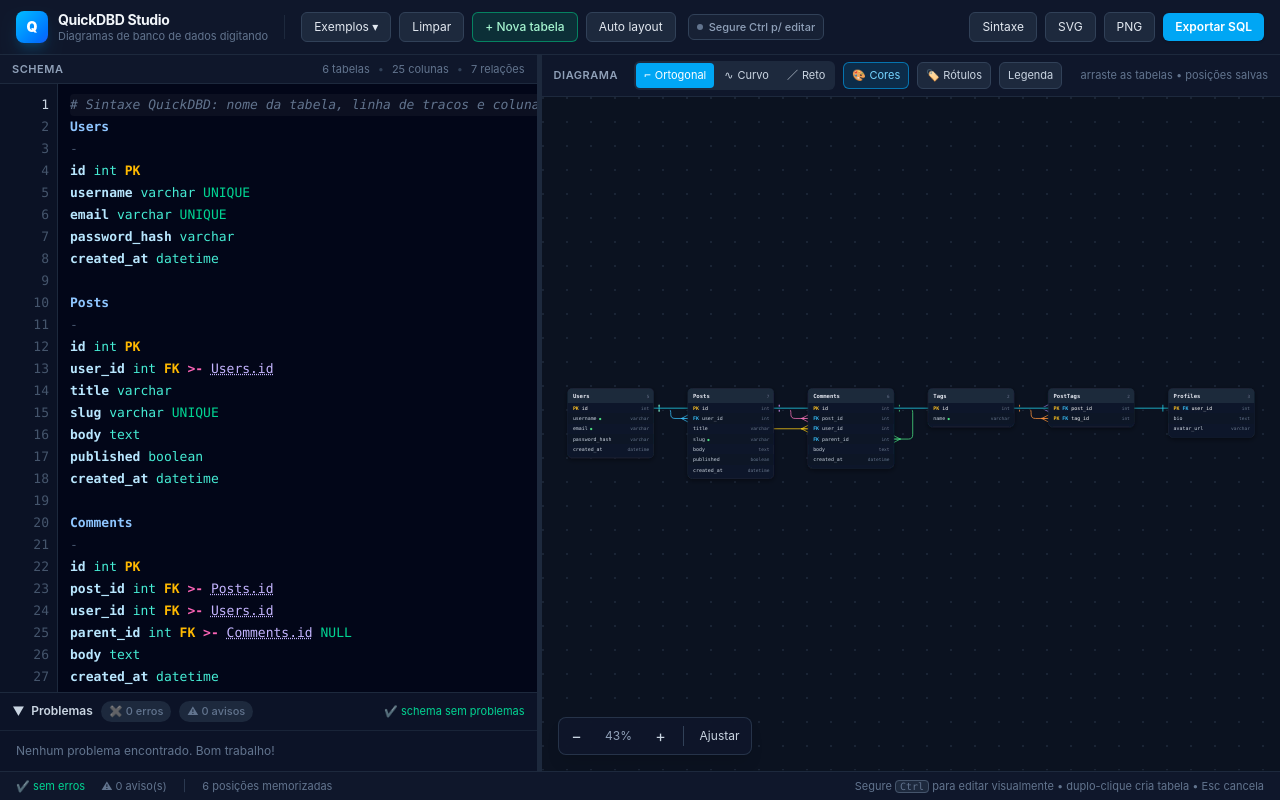
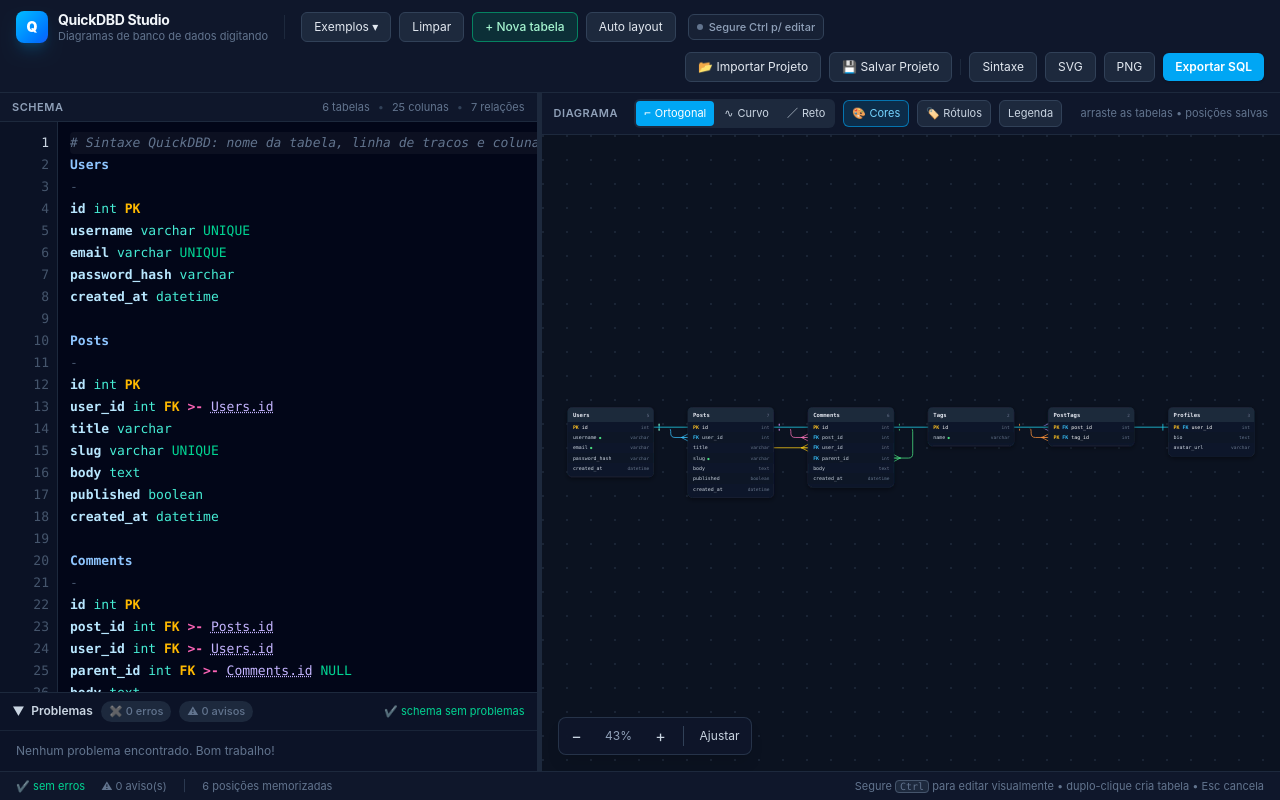
Before and after one commit to jackdaniels456897-alt/DBD, a React (Vite) app: page / in a window 1280 px wide. Built offline with nearby package versions, Linux system fonts and the light colour scheme.

Commit message:
v7 - gemini-3.5-flash

```diff
--- a/src/App.tsx
+++ b/src/App.tsx
@@ -6,7 +6,7 @@ import ExportModal from './components/ExportModal';
 import HelpModal from './components/HelpModal';
 import { parseSchema } from './lib/parser';
 import { autoLayout, contentBounds, placeNewTables, tableRect } from './lib/geometry';
-import { exportPng, exportSvg } from './lib/export';
+import { downloadBlob, exportPng, exportSvg } from './lib/export';
 import {
   createVisualConnection,
   createVisualTable,
@@ -60,6 +60,7 @@ export default function App() {
   const svgRef = useRef<SVGSVGElement | null>(null);
   const splitRef = useRef<HTMLDivElement>(null);
   const diagramRef = useRef<DiagramHandle | null>(null);
+  const fileInputRef = useRef<HTMLInputElement | null>(null);
   const toastTimer = useRef<ReturnType<typeof setTimeout> | null>(null);
   const namePromptInput = useRef<HTMLInputElement | null>(null);
 
@@ -244,6 +245,47 @@ export default function App() {
     flash('SVG exportado');
   };
 
+  const handleExportProject = () => {
+    const project = {
+      version: 1,
+      text,
+      positions,
+      opts,
+    };
+    const blob = new Blob([JSON.stringify(project, null, 2)], { type: 'application/json' });
+    downloadBlob(blob, 'quickdbd-projeto.json');
+    flash('Projeto exportado (layout mantido!)');
+  };
+
+  const handleImportProject = (e: React.ChangeEvent<HTMLInputElement>) => {
+    const file = e.target.files?.[0];
+    if (!file) return;
+    const reader = new FileReader();
+    reader.onload = (evt) => {
+      try {
+        const data = JSON.parse(evt.target?.result as string);
+        if (data && typeof data.text === 'string') {
+          setText(data.text);
+          if (data.positions && typeof data.positions === 'object') {
+            setPositions(data.positions);
+          }
+          if (data.opts && typeof data.opts === 'object') {
+            setOpts((prev) => ({ ...prev, ...data.opts }));
+          }
+          setSelected(null);
+          setTimeout(() => setFitTick((t) => t + 1), 60);
+          flash('Projeto importado (layout restaurado!)');
+        } else {
+          alert('Formato de projeto inválido.');
+        }
+      } catch {
+        alert('Falha ao ler o arquivo JSON do projeto.');
+      }
+    };
+    reader.readAsText(file);
+    e.target.value = ''; // reset
+  };
+
   /* ---------- resizable split ---------- */
   const startSplitDrag = (e: React.PointerEvent) => {
     e.preventDefault();
@@ -348,6 +390,28 @@ export default function App() {
         </span>
 
         <div className="ml-auto flex items-center gap-2">
+          <input
+            type="file"
+            ref={fileInputRef}
+            onChange={handleImportProject}
+            accept=".json"
+            style={{ display: 'none' }}
+          />
+          <button
+            onClick={() => fileInputRef.current?.click()}
+            className="rounded-md border border-slate-700 bg-slate-800 px-3 py-1.5 text-xs text-slate-200 hover:bg-slate-700"
+            title="Importar um arquivo JSON de projeto com todo o layout preservado"
+          >
+            📂 Importar Projeto
+          </button>
+          <button
+            onClick={handleExportProject}
+            className="rounded-md border border-slate-700 bg-slate-800 px-3 py-1.5 text-xs text-slate-200 hover:bg-slate-700"
+            title="Salvar o projeto em um arquivo JSON com todo o layout preservado"
+          >
+            💾 Salvar Projeto
+          </button>
+          <div className="h-4 w-px bg-slate-800" />
           <button
             onClick={() => setShowHelp(true)}
             className="rounded-md border border-slate-700 bg-slate-800 px-3 py-1.5 text-xs text-slate-200 hover:bg-slate-700"
@@ -357,12 +421,14 @@ export default function App() {
           <button
             onClick={handleExportSvg}
             className="rounded-md border border-slate-700 bg-slate-800 px-3 py-1.5 text-xs text-slate-200 hover:bg-slate-700"
+            title="Exportar diagrama como SVG mantendo o layout atual"
           >
             SVG
           </button>
           <button
             onClick={handleExportPng}
             className="rounded-md border border-slate-700 bg-slate-800 px-3 py-1.5 text-xs text-slate-200 hover:bg-slate-700"
+            title="Exportar diagrama como PNG mantendo o layout atual"
           >
             PNG
           </button>
```
